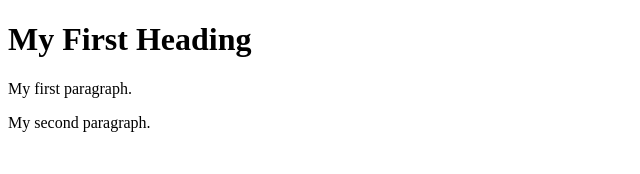
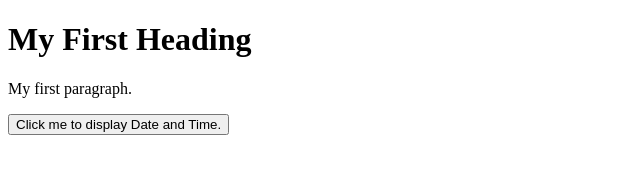
Before and after one commit to BrianNoBrain/BrianNoBrain.github.io, a plain HTML site: page index.html in a window 1280 px wide. Shown: the whole page, without its empty margins (0-640 px from the left). Drawn offline with Linux system fonts and the light colour scheme.

Commit message:
add time

```diff
--- a/index.html
+++ b/index.html
@@ -6,6 +6,9 @@
     <body>
         <h1>My First Heading</h1>
         <p>My first paragraph.</p>
-        <p>My second paragraph.</p>
+        <button type="button" onclick="document.getElementById('demo').innerHTML = Date()">
+            Click me to display Date and Time.
+        </button>
+        <p id="demo"></p>
     </body>
 </html>
```
